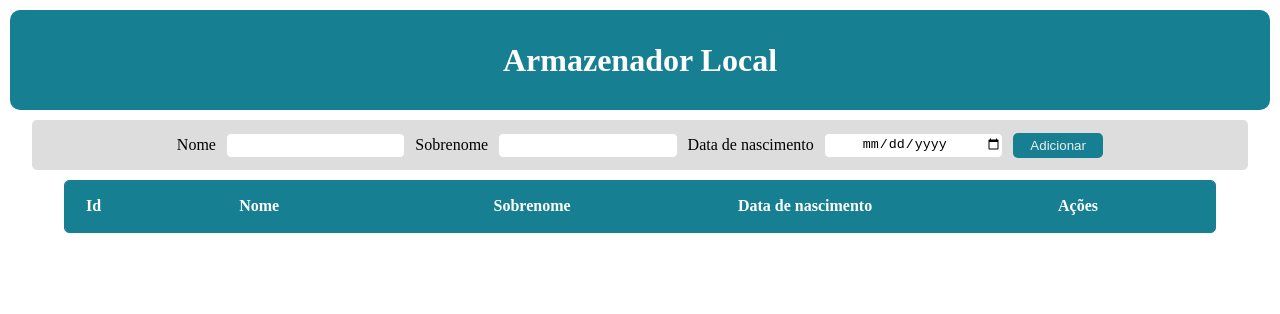
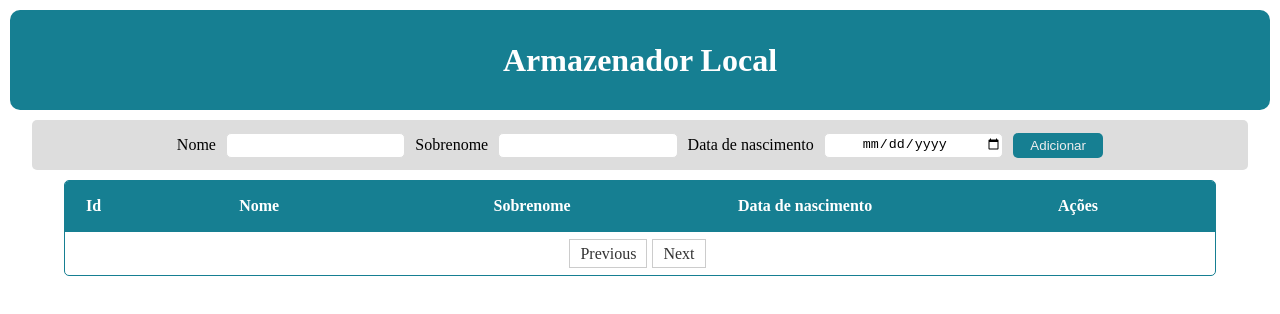
Before and after one commit to luvsscorpius/ArmazenadorLocal, a React (Create React App) app in the folder frontend/: page / in a window 1280 px wide. Shown: the top 314 px of the page. Built offline with nearby package versions, Linux system fonts and the light colour scheme.

Commit message:
feat(pagination): styling pagination and finishing things on grid.jsx

```diff
--- a/frontend/package.json
+++ b/frontend/package.json
@@ -12,6 +12,7 @@
     "@testing-library/user-event": "^13.5.0",
     "react": "^18.2.0",
     "react-dom": "^18.2.0",
+    "react-paginate": "^8.2.0",
     "react-scripts": "5.0.1",
     "react-toastify": "^10.0.4",
     "styled-components": "^6.1.8",
--- a/frontend/src/Components/Grid/Grid.jsx
+++ b/frontend/src/Components/Grid/Grid.jsx
@@ -1,10 +1,24 @@
-import React from "react";
+import React, {useState} from "react";
 import * as G from './Styles'
 import {FontAwesomeIcon} from '@fortawesome/react-fontawesome'
 import {faTrash} from '@fortawesome/free-solid-svg-icons'
-import Main from "../Main/Main";
+import ReactPaginate from 'react-paginate'
 
 const Grid = ({info}) => {
+    // Paginação da tabela
+    const [currentPage, setCurrentPage] = useState(0)
+    const itemsPerPage = 10
+
+    // Essa função é usada para quando o usuário clica em um botão da paginação
+    const handlePageClick = ({selected}) => {
+        // Utilizamos o setCurrentPage para atualizarmos o estado da páginação
+        setCurrentPage(selected)
+    }
+
+    // O offset é um indice que aponta para o primeiro elemento que deve ser exibido na página atual. Ele é calculado multiplicando o número da página atual pelo numero de itens da página por exemplo na primeira pagina so teram 10 itens e a próxima página começara pelo item 11.
+    const offset = currentPage * itemsPerPage;
+    //currentPageData é um novo array que contém os dados a serem exibidos na página atual.
+    const currentPageData = info.slice(offset, offset + itemsPerPage)
 
     return (
         <G.GridContainer>
@@ -21,7 +35,7 @@ const Grid = ({info}) => {
 
                 <G.Tbody>
 
-                    {info.length > 0 && info.map(inf => (
+                    {info.length > 0 && currentPageData.map(inf => (
                         <G.Tr>
                             <G.Td className="id-column">{inf.id}</G.Td>
                             <G.Td>{inf.nome}</G.Td>
@@ -33,6 +47,18 @@ const Grid = ({info}) => {
 
                 </G.Tbody>
             </G.Table>
+
+
+            <G.StyledPagination
+                pageCount={Math.ceil(info.length / itemsPerPage)}
+                pageRangeDisplayed={5} // Número de páginas a serem exibidas
+                marginPagesDisplayed={2} // Número de páginas a serem exibidas nas extremidades
+                onPageChange={handlePageClick}
+                containerClassName={'pagination'}
+                activeClassName={'active'}
+                nextLinkClassName={"next"}
+                previousLinkClassName={"previous"}
+                pageClassName={"page"}/>
         </G.GridContainer>
     )
 }
--- a/frontend/src/Components/Grid/Styles.jsx
+++ b/frontend/src/Components/Grid/Styles.jsx
@@ -1,3 +1,4 @@
+import ReactPaginate from 'react-paginate'
 import styled from 'styled-components'
 
 export const GridContainer = styled.div`
@@ -6,10 +7,12 @@ export const GridContainer = styled.div`
     margin: 5px;
     display: flex;
     justify-content: space-around;
+    flex-direction: column;
     margin: 10px auto;
     border-radius: 5px;
     max-height: 77vh;
     overflow-y: hidden;
+
 `
 
 export const Table = styled.table`
@@ -70,3 +73,36 @@ export const Tr = styled.tr`
 export const DateTd = styled(Td)`
     min-width: 100px; /* Defina um tamanho mínimo para a célula de data */
 `
+
+export const StyledPagination = styled(ReactPaginate)`
+    display: flex;
+    justify-content: center;
+    align-items: center;
+    list-style: none;
+    padding: 0;
+
+    li {
+        display: inline-block;
+        margin-right: 5px;
+        height: 30px;
+        margin-top: 13px;
+    }
+
+    a {
+        color: #333;
+        padding: 5px 10px;
+        border: 1px solid #ccc;
+        text-decoration: none;
+        cursor: pointer;
+
+        &:hover {
+            background-color: #eee;
+        }
+    }
+
+    .active a {
+        background-color: #167F92;
+        color: #fff;
+        border-color: #167F92;
+    }
+`
```
Also changed, not shown: 1 other file (tests, documents, lock files or other folders).
